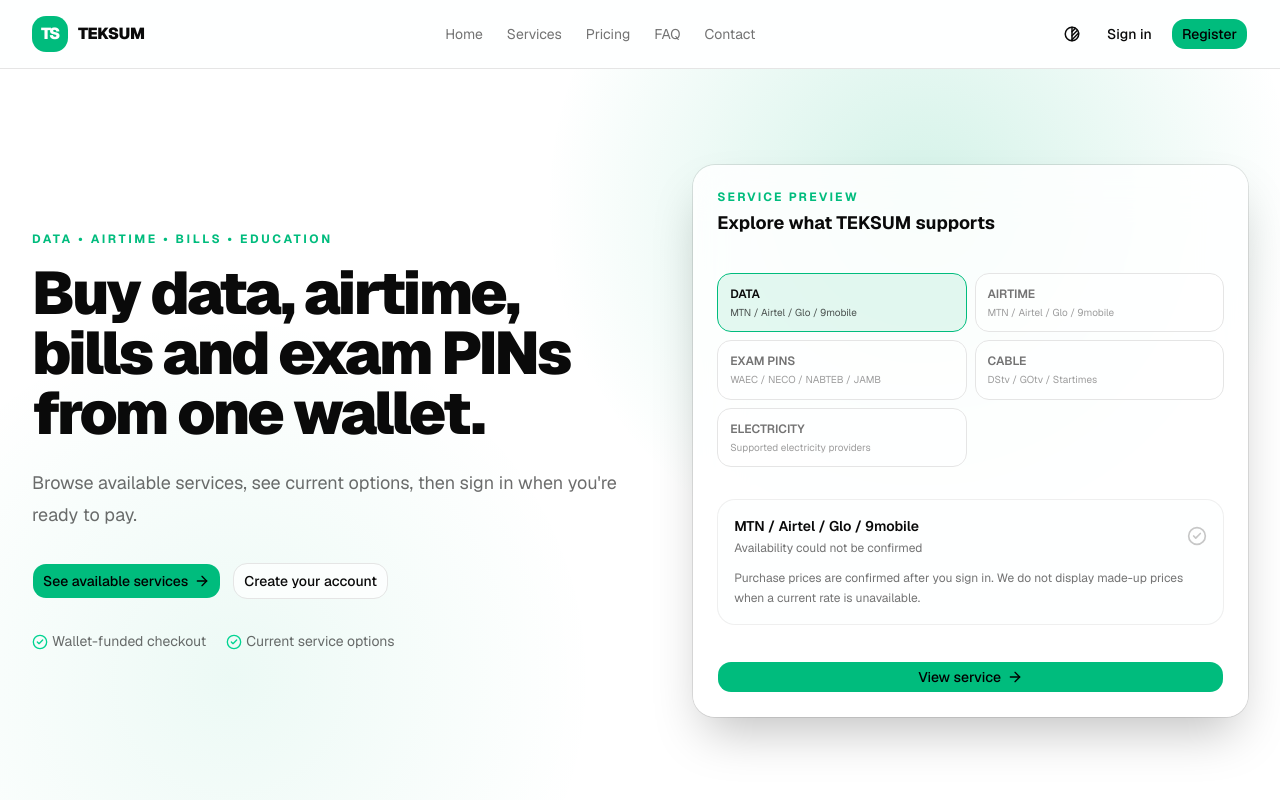
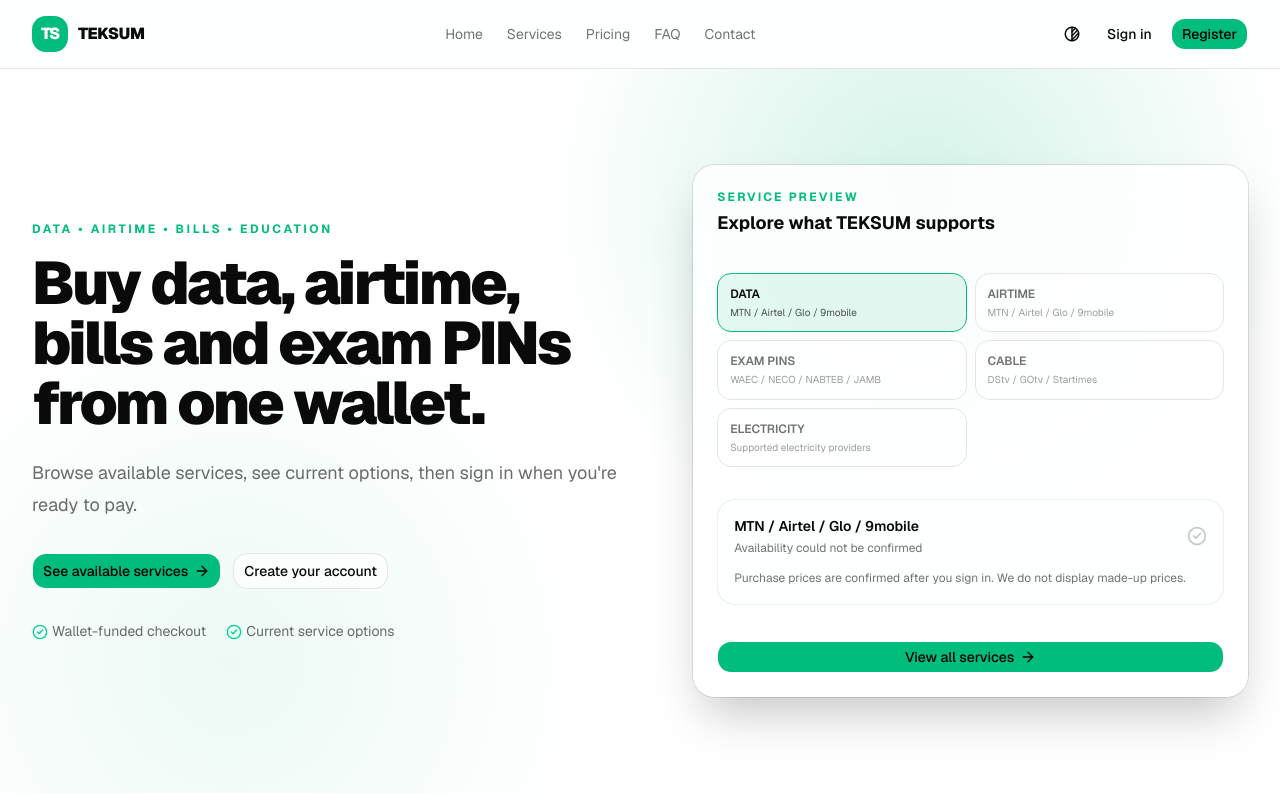
Before and after one commit to Frank363-hash/teksum-frontend, a Next.js app: page / in a window 1280 px wide. Shown: the top 800 px of the page. Built offline with nearby package versions, Linux system fonts and the light colour scheme; no server answers.

Commit message:
Refine pricing page customer copy

```diff
--- a/src/app/pricing/page.tsx
+++ b/src/app/pricing/page.tsx
@@ -8,4 +8,4 @@ export const metadata: Metadata = {
 }
 import { ArrowRight } from "lucide-react"
 import { PublicShell } from "@/components/public-shell"
-export default function PricingPage(){return <PublicShell><main className="min-w-0 mx-auto max-w-5xl px-5 py-16 lg:px-8"><p className="text-xs font-bold uppercase tracking-[.18em] text-emerald-500">Pricing</p><h1 className="mt-2 text-4xl font-black tracking-tight sm:text-5xl">Know what you're paying before you confirm.</h1><p className="mt-4 max-w-2xl text-lg leading-8 text-muted-foreground">TEKSUM uses the latest available service rates. The purchase page shows the current price or amount available after you sign in.</p><div className="mt-8 rounded-2xl border border-border bg-card p-6"><p className="font-bold">No hard-coded production prices.</p><p className="mt-2 text-sm leading-6 text-muted-foreground">Plans and prices may change. We show the current rates available for each service so you can review them before you pay.</p><Link href="/sign-in" className="mt-5 inline-flex items-center text-sm font-bold text-emerald-500">Sign in to view available rates <ArrowRight className="ml-1 size-4"/></Link></div></main></PublicShell>}
+export default function PricingPage(){return <PublicShell><main className="min-w-0 mx-auto max-w-5xl px-5 py-16 lg:px-8"><p className="text-xs font-bold uppercase tracking-[.18em] text-emerald-500">Pricing</p><h1 className="mt-2 text-4xl font-black tracking-tight sm:text-5xl">Know what you're paying before you confirm.</h1><p className="mt-4 max-w-2xl text-lg leading-8 text-muted-foreground">TEKSUM uses the latest available service rates. The purchase page shows the current price or amount available after you sign in.</p><div className="mt-8 rounded-2xl border border-border bg-card p-6"><p className="font-bold">See the latest rates before you pay.</p><p className="mt-2 text-sm leading-6 text-muted-foreground">Sign in to see the latest rates available for the services you want. You’ll see the amount before you confirm your purchase.</p><Link href="/sign-in" className="mt-5 inline-flex items-center text-sm font-bold text-emerald-500">Sign in to see available rates <ArrowRight className="ml-1 size-4"/></Link></div></main></PublicShell>}
--- a/src/components/teksum/public-preview.tsx
+++ b/src/components/teksum/public-preview.tsx
@@ -81,18 +81,18 @@ export function PublicPreview() {
           />
         </div>
         <p className="mt-3 text-xs leading-5 text-muted-foreground">
-          Purchase prices are confirmed after you sign in. We do not display made-up prices when a current rate is unavailable.
+          Purchase prices are confirmed after you sign in. We do not display made-up prices.
         </p>
       </div>
       <Button
         className="mt-5 w-full rounded-xl bg-emerald-500 text-black hover:bg-emerald-400"
         render={
           <Link
-            href={`/services/${selected === "DATA" ? "data" : selected === "AIRTIME" ? "airtime" : selected === "EDUCATION" ? "exam-pins" : selected === "CABLE" ? "cable" : "power"}`}
+            href="/services"
           />
         }
       >
-        View service <ArrowRight />
+        View all services <ArrowRight />
       </Button>
     </Card>
   );
```
